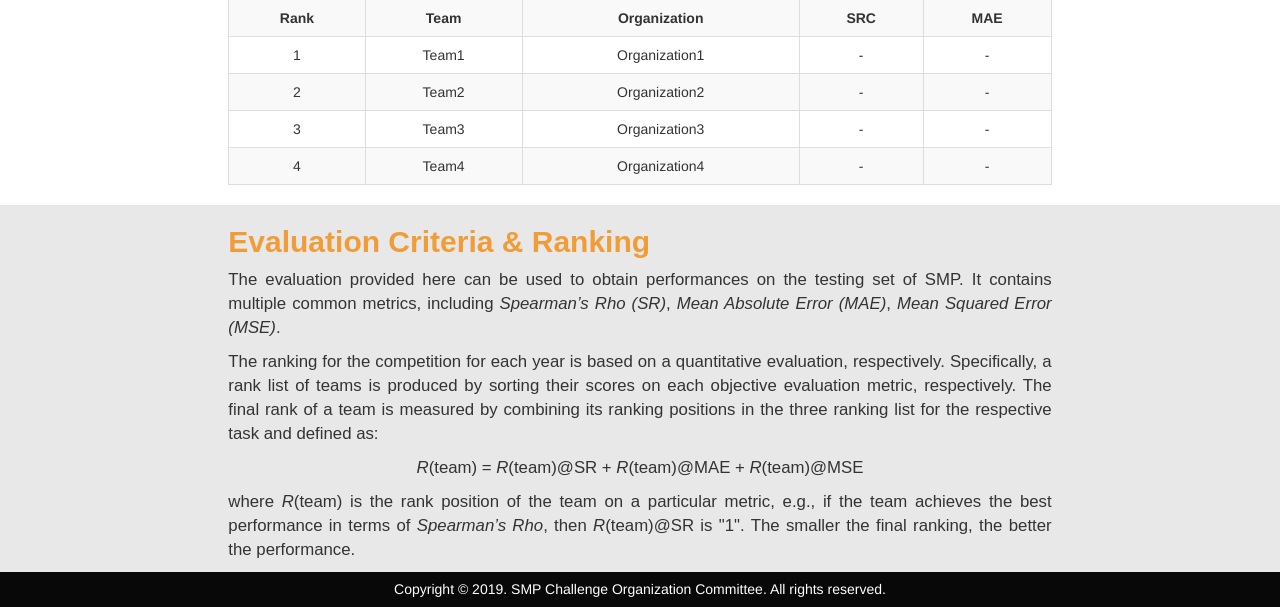
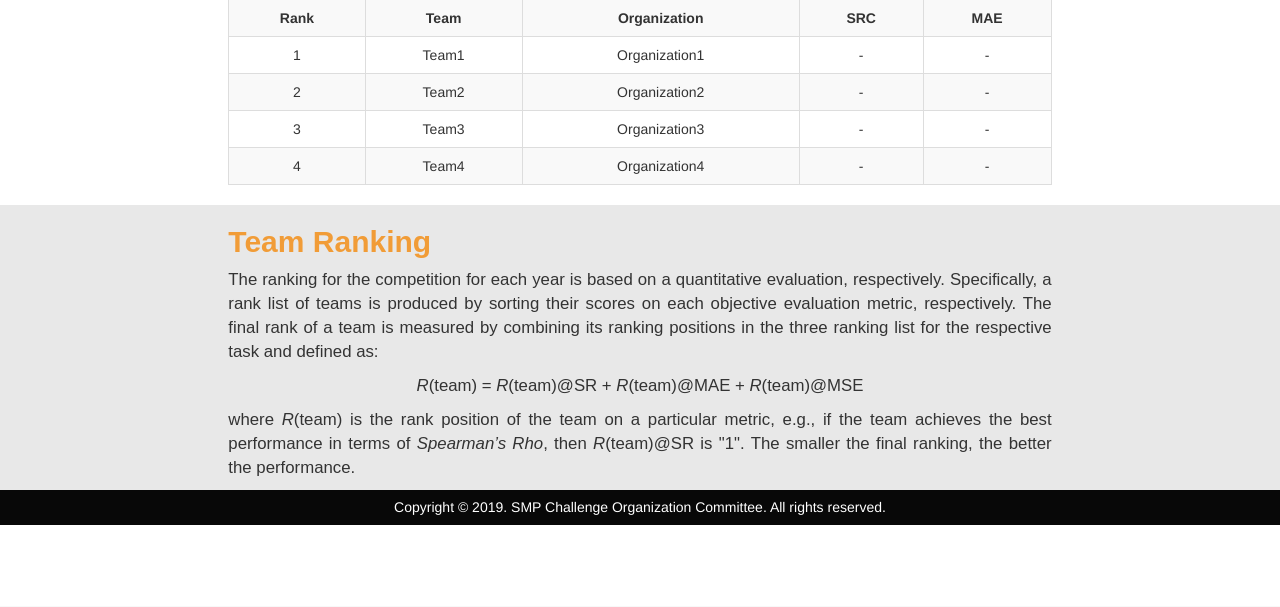
Before and after one commit to social-media-prediction/SMPChallenge, a Flask app: page /leaderboard in a window 1280 px wide. Shown: the part 194-801 px from the top of the page. After the commit the page ends 719 px from the top, so only its background shows below. Run offline with Flask 2, Linux system fonts and the light colour scheme; some libraries are stand-ins or nearby versions.

Commit message:
Update leaderboard.html

```diff
--- a/templates/leaderboard.html
+++ b/templates/leaderboard.html
@@ -544,10 +544,7 @@
 
       <div class="row" id="block2">
         <div class="col-md-8 col-md-offset-2">
-          <h2 class="p-title"><b>Evaluation Criteria & Ranking</b></h2>
-          <p class="p-body">
-            The evaluation provided here can be used to obtain performances on the testing set of SMP. It contains multiple common metrics, including <i>Spearman’s Rho (SR)</i>, <i>Mean Absolute Error (MAE)</i>, <i>Mean Squared Error (MSE)</i>.
-          </p>
+          <h2 class="p-title"><b>Team Ranking</b></h2>
           <p class="p-body">
             The ranking for the competition for each year is based on a quantitative evaluation, respectively. Specifically, a rank list of teams is produced by sorting their scores on each objective evaluation metric, respectively. The final rank of a team is measured by combining its ranking positions in the three ranking list for the respective task and defined as:
           </p>
```
